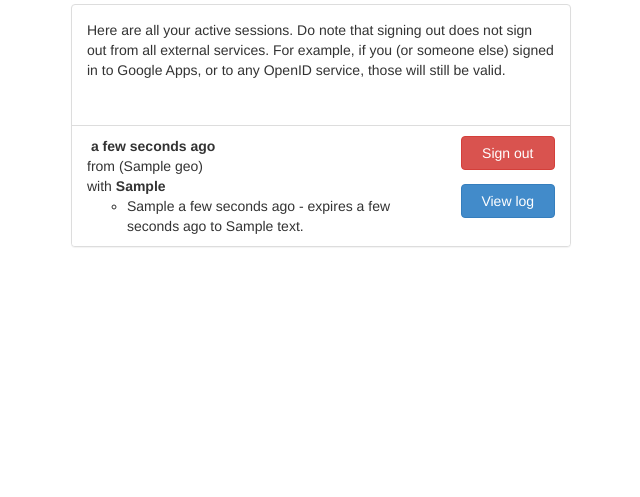
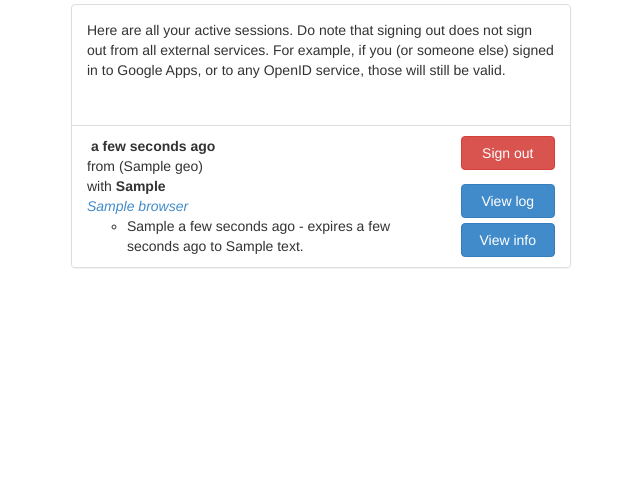
Before and after one commit to ojarva/sso-frontend, a Django app: template sso_frontend/login_frontend/templates/login_frontend/sessions.html in a window 1280 px wide. Shown: the part 179-676 px from the top of the page, without its empty margins (319-959 px from the left). Run offline with Django 3.2, Linux system fonts and the light colour scheme; the template is opened without the code that fills it: most values are stand-ins (such as "Sample title", 1, 10 or a date in 2020); parts of the project's set-up code (start-up, migrations or seed data) failed here and were passed over; some libraries are stand-ins or nearby versions.

Commit message:
Allow renaming browsers with custom strings.
This commit adds "browser name" field to sessions, and dialog for
editing the name.

Fixes #75

```diff
--- a/sso_frontend/login_frontend/models.py
+++ b/sso_frontend/login_frontend/models.py
@@ -461,6 +461,11 @@ Requested from %s""" % request.META.get("REMOTE_ADDR")
             # Remove cached value
             dcache.delete("num_sessions-%s" % self.user.username)
 
+            # Store browser name for this user for one month.
+            if self.name:
+                dcache.set("browser-name-for-%s-%s" % (self.bid_public, self.user.username), self.name, 86400 * 30)
+                self.name = None
+
         self.user = None
         self.save_browser = False
         self.auth_level = Browser.L_UNAUTH
--- a/sso_frontend/login_frontend/templates/login_frontend/sessions.html
+++ b/sso_frontend/login_frontend/templates/login_frontend/sessions.html
@@ -4,6 +4,38 @@
 
 {% block body_snippets %}
 {% for detailed in sessions %}
+<div class="modal fade" id="browser_name_{{ detailed.browser.bid_public }}" tabindex="-1" role="dialog" aria-labelledby="browser_name_{{ detailed.browser.bid_public }}" aria-hidden="true">
+  <div class="modal-dialog modal-sm">
+    <div class="modal-content">
+      <div class="modal-header">
+        <button type="button" class="close" data-dismiss="modal" aria-hidden="true">&times;</button>
+        <h4 class="modal-title" id="browser_name_{{ detailed.browser.bid_public }}_label">Change name for {{ detailed.browser.get_readable_ua }}
+
+{% for icon in detailed.icons %}
+<i class="fa fa-{{icon}}"></i>
+{% endfor %}
+</h4>
+      </div>
+      <div class="modal-body">
+<p>This name is only visible for you. If you have multiple browsers, you can identify those with this. For example, you could use "Work laptop" and "Work desktop" as names.</p>
+
+<form role="form" method="post" action="?">
+{% csrf_token %}
+<input type="hidden" name="bid_public" value="{{ detailed.browser.bid_public }}">
+<input type="hidden" name="action" value="rename">
+
+  <div class="form-group">
+    <label for="exampleInputPassword1">Browser name</label>
+    <input type="text" class="form-control" id="id_name" name="name" placeholder="Work laptop" value="{% if detailed.browser.name %}{{ detailed.browser.name }}{% endif %}">
+  </div>
+  <button type="submit" class="btn btn-primary">Save</button> <button data-dismiss="modal" class="btn btn-default">Cancel</button>
+</form>
+
+      </div>
+    </div>
+  </div>
+</div>
+
 <div class="modal fade" id="browser_info_{{ detailed.browser.bid_public }}" tabindex="-1" role="dialog" aria-labelledby="browser_info_{{ detailed.browser.bid_public }}" aria-hidden="true">
   <div class="modal-dialog">
     <div class="modal-content">
@@ -17,6 +49,10 @@
       </div>
       <div class="modal-body">
 <dl class="dl-horizontal">
+{% if detailed.browser.name %}<br/>
+ <dt>Description</dt>
+ <dd>{{ detailed.browser.name }}</dd>
+{% endif %}
 {% if detailed.timesync %}
  <dt>Your clock</dt>
  <dd>{{ detailed.timesync.formatted_time_diff }} &plusmn; {{ detailed.timesync.measurement_error }}ms (measured {% include "snippets/timestamp.html" with timestamp=detailed.timesync.checked_at %})</dd>
@@ -60,6 +96,8 @@
 </div>
 {% endfor %}
 {% endblock %}
+
+
 {% block content %}
 
 <h2>Your active sessions</h2>
@@ -93,9 +131,13 @@
 {% endfor %}
 
    {% if detailed.this_session %}Right now (this session){% else %}<b>{% include "snippets/timestamp.html" with timestamp=detailed.session.last_seen %}</b>{% endif %}<br/>
- from <b>{{ detailed.session.remote_ip }}</b> ({{ detailed.geo }})<br>
- with <b><span class="tooltip-link" title="{{ detailed.browser.ua }}">{{ detailed.browser.get_readable_ua }}</span></b> {% if detailed.browser.save_browser %}(<span class="tooltip-link" title="You have marked this browser as 'remembered'">remembered</span>){% endif %}
-
+ from <b>{{ detailed.session.remote_ip }}</b> ({{ detailed.geo }})<br/>
+ with <b><span class="tooltip-link" title="{{ detailed.browser.ua }}">{{ detailed.browser.get_readable_ua }}</span></b> {% if detailed.browser.save_browser %}(<span class="tooltip-link" title="You have marked this browser as 'remembered'">remembered</span>){% endif %}<br/>
+{% if detailed.browser.name %}
+<i><a href="#" data-toggle="modal" data-target="#browser_name_{{ detailed.browser.bid_public }}">{{ detailed.browser.name }}</a></i>
+{% else %}
+<button class="btn btn-link" data-toggle="modal" data-target="#browser_name_{{ detailed.browser.bid_public }}">Rename this browser</button>
+{% endif %}
 <ul>
 {% for login in detailed.logins %}
 <li><span data-toggle="popover"
@@ -130,9 +172,7 @@
 <button type="submit" class="btn-block btn btn-danger">Sign out</button>
 </form>
 <a class="btn btn-block btn-primary" href="{% url 'login_frontend.views.view_log' detailed.browser.bid_public %}">View log</a>
-{% if detailed.p0f %}
 <button class ="btn btn-block btn-primary" data-toggle="modal" data-target="#browser_info_{{ detailed.browser.bid_public }}">View info</button>
-{% endif %}
 </div>
 </div>
 </li>
```
Also changed, not shown: sso_frontend/login_frontend/views.py (+33 -4 lines).
